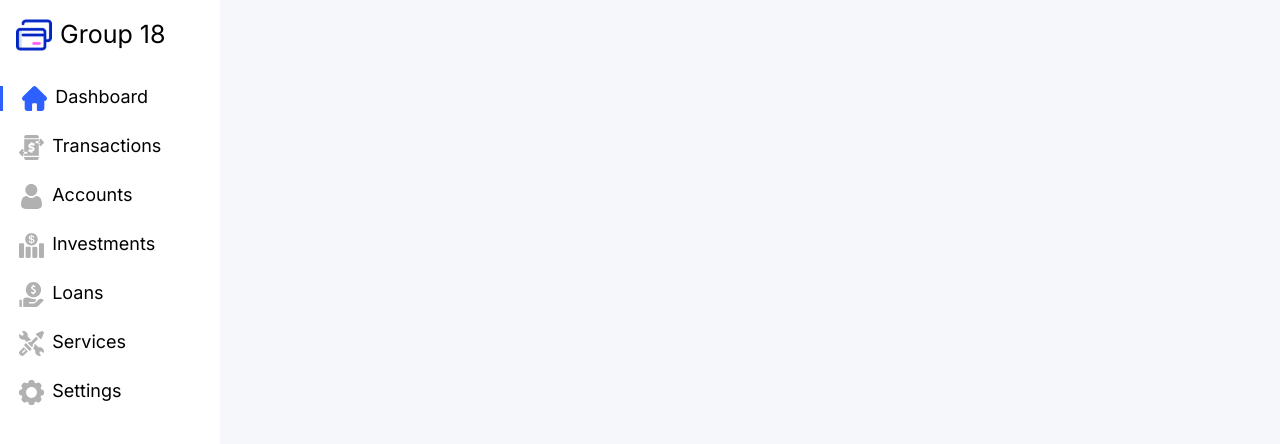
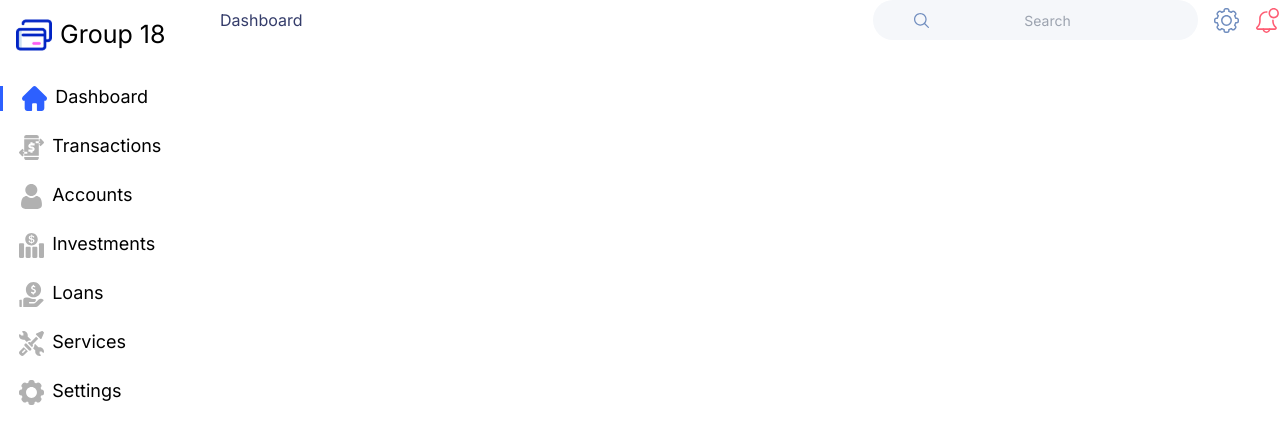
Before and after one commit to mothibimalebana/fds-system-client, a React (Vite) app: page /Dashboard in a window 1280 px wide. Shown: the top 444 px of the page. Built offline with nearby package versions, Linux system fonts and the light colour scheme.

Commit message:
fix: fixed the width issue on the horizontal navbar

```diff
--- a/src/App.css
+++ b/src/App.css
@@ -22,10 +22,7 @@
     display: flex;
 }
 .outlet{
-    display: grid;
-    justify-content: start;
-    grid-template-rows: auto 1fr;
-    background-color: #F5F7FA;
-    width: 100%;
+    display: flex;
+    flex-direction: column;
 }
  }
--- a/src/App.jsx
+++ b/src/App.jsx
@@ -9,7 +9,8 @@ function App() {
     <>
     <div className="app">
       <Nav />
-      <div className="outlet">
+      <div className="outlet col-start-2 col-end-3 w-full">
+        <NavH/>
       </div>
     </div>
     </>
--- a/src/components/nav/NavH.jsx
+++ b/src/components/nav/NavH.jsx
@@ -8,8 +8,8 @@ const NavH = ()  => {
     const currentPath = pathname.split('/')[1] || 'home';
 
     return(
-        <section className="hidden md:flex">
-            <div className="container flex justify-between">
+        <section className="hidden navH md:flex w-full">
+            <div className="container justify-between">
                 <div className="left">
                     <h3>{currentPath}</h3>
                 </div>
--- a/src/css/NavH.css
+++ b/src/css/NavH.css
@@ -1,3 +1,4 @@
+@media (min-width: 768px) {
 .right{
     align-items: center;
     gap: 1rem;
@@ -14,6 +15,15 @@
 }
 .container{
     display: flex;
-    width: 100vw;
     align-items: center;
+    width: 100%;
+    max-width: none;
 }
+.navH {
+    min-width: 100%;
+
+}
+h3{
+    font-size: ;
+}
+}
```
